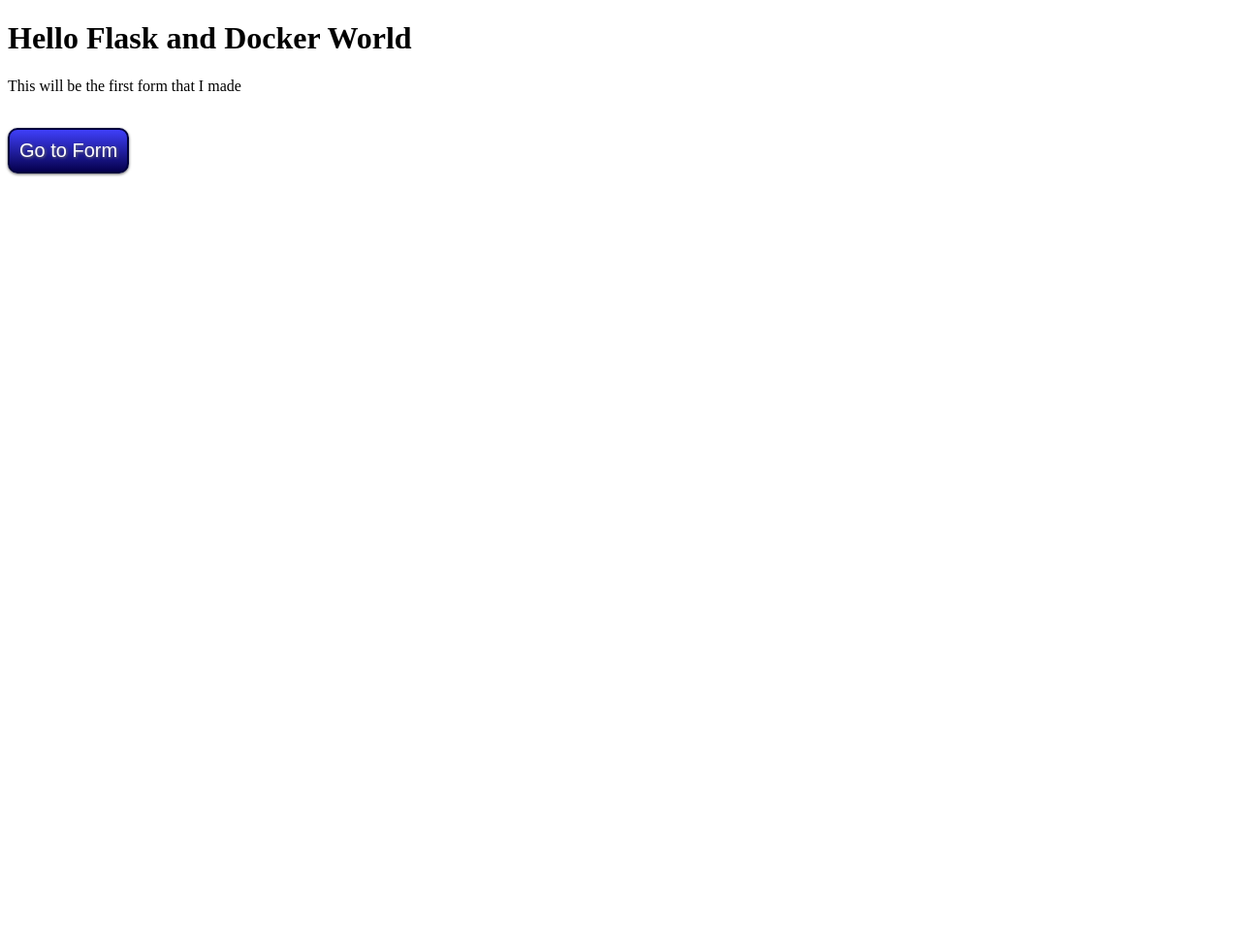
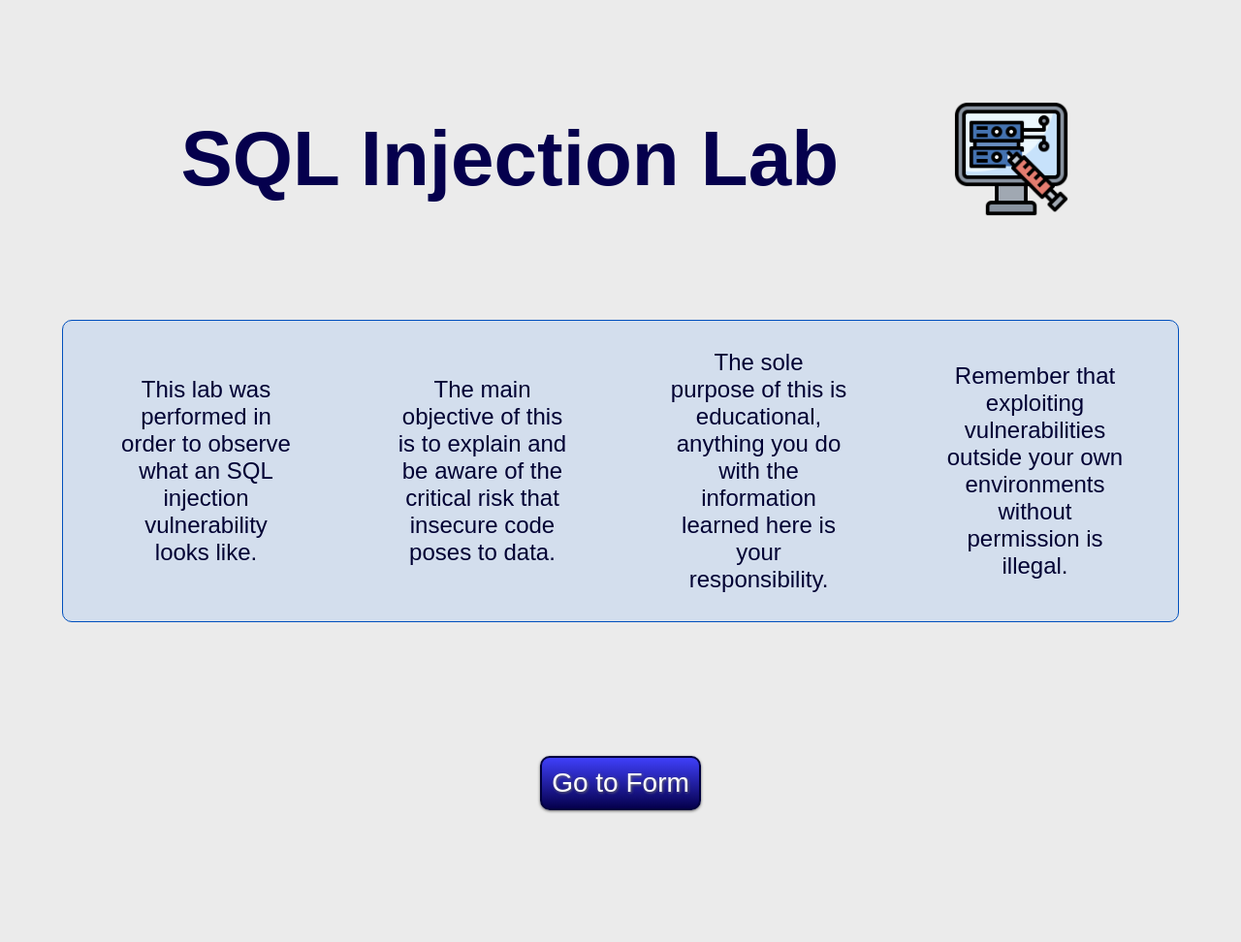
Before and after one commit to Mariscurrena/Flask-Form, a Flask app: page / in a window 1280 px wide. Shown: the whole page at 97% size. Before the commit the page ends 182 px from the top, so only its background shows below. Run offline with Flask 3, Linux system fonts and the light colour scheme.

Commit message:
Adding first template of style to the main screen to the lab

```diff
--- a/static/css/style.css
+++ b/static/css/style.css
@@ -1,7 +1,58 @@
+*{
+  background-color: rgb(235, 235, 235);
+}
+.main{
+  display: grid;
+  grid-template-rows: 1fr 1fr 1fr;
+  gap: 10px;
+}
+.item{
+  padding: 5px;
+  display: flex;
+  justify-content: center;
+  align-items: center;
+  margin-left: 7dvb;
+  margin-right: 7dvb;
+  /*border: 2px solid black;*/
+}
+.text{
+  background-color: rgb(8, 111, 255, 0.1);
+  border: 1px solid rgb(0, 79, 189);
+  border-radius: 10px;
+  display: grid;
+  grid-template-columns: 1fr 1fr 1fr 1fr;
+  padding: 5px;
+}
+.textparr{
+  background-color: rgb(8, 111, 255, 0.0);
+  padding-left: 50px;
+  padding-right: 50px;
+  text-align: center;
+}
+.imgdiv{
+  display: grid;
+  grid-template-columns: 4fr 1fr;
+}
+.img_size{
+  width:15dvb;
+  height: auto;
+}
+h1, h2{
+  color:rgb(5, 0, 77);
+  font-size: 10dvh;
+  font-family: Arial;
+  text-align: center;
+}
+p{
+  color: rgb(0, 0, 51);
+  font-size: 3dvh;
+  font-family: Arial;
+}
+
 .navigation {
   font-family: Arial;
   color: #ffffff;
-  font-size: 20px;
+  font-size: 3.5dvh;
   padding: 10px;
   text-decoration: none;
   -webkit-border-radius: 10px;
@@ -11,8 +62,8 @@
   -moz-box-shadow: 0px 1px 3px #666666;
   box-shadow: 0px 1px 3px #666666;
   text-shadow: 1px 1px 3px #666666;
-  border: solid #00003d 2px;
-  background: -webkit-gradient(linear, 0 0, 0 100%, from(#3f3ffa), to(#05004d));
+  border: solid rgb(0, 0, 61) 2px;
+  background: -webkit-gradient(linear, 0 0, 0 100%, from(#3f3ffa), to(rgb(5, 0, 77)));
   background: -moz-linear-gradient(top, #3f3ffa, #05004d);
 }
 .navigation:hover {
--- a/templates/index.html
+++ b/templates/index.html
@@ -4,13 +4,22 @@
 
 {% block content %}
 
-<div class="form">
-    <h1>Hello Flask and Docker World</h1>
-    <p>This will be the first form that I made</p>
-    <br>
-    <a href="./form">
-        <button class="navigation">Go to Form</button>
-    </a>
+<div class="main">
+    <div class="item imgdiv">
+        <h1>SQL Injection Lab</h1>
+        <img class="img_size" src="{{ url_for('static', filename='images/injection.png') }}" alt="Injection Icon">
+    </div>
+    <div class="item text">
+        <p class="textparr">This lab was performed in order to observe what an SQL injection vulnerability looks like.</p>
+        <p class="textparr">The main objective of this is to explain and be aware of the critical risk that insecure code poses to data.</p>
+        <p class="textparr">The sole purpose of this is educational, anything you do with the information learned here is your responsibility.</p>
+        <p class="textparr">Remember that exploiting vulnerabilities outside your own environments without permission is illegal.</p>
+    </div>
+    <div class="item">
+        <a href="./form">
+            <button class="navigation">Go to Form</button>
+        </a>
+    </div>
 </div>
 
 {% endblock %}
```
Also changed, not shown: static/images/injection.png (added).
